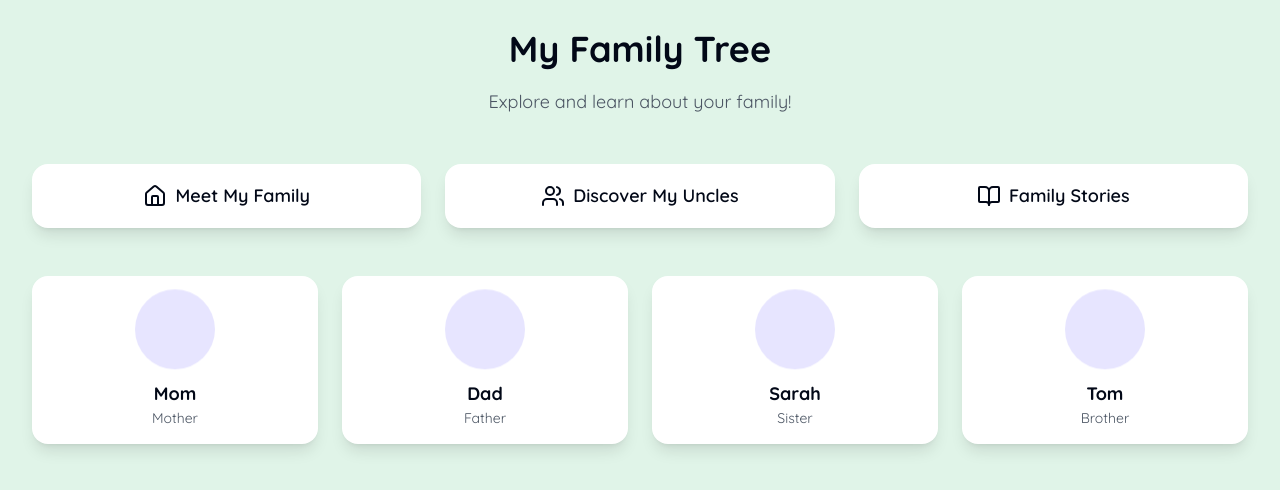
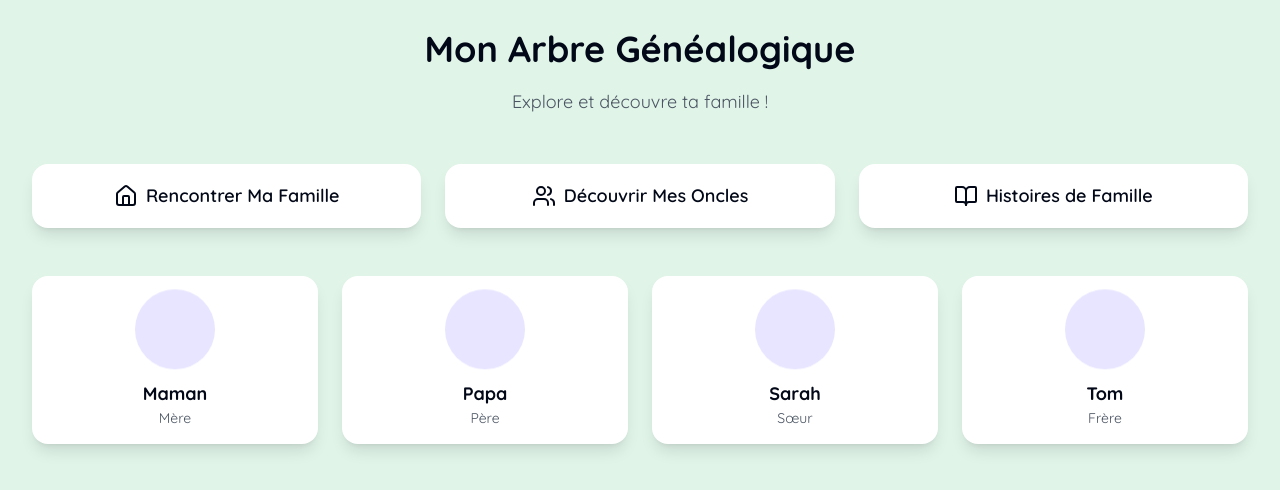
Before and after one commit to Raouane/arbre-famille, a React (Vite) app: page / in a window 1280 px wide. Shown: the top 490 px of the page. Built offline with nearby package versions, Linux system fonts and the light colour scheme.

Commit message:
Translate to French
Translate the application's text into French.

```diff
--- a/src/pages/Index.tsx
+++ b/src/pages/Index.tsx
@@ -19,31 +19,31 @@ const FamilyMemberCard = ({ name, relation }: { name: string; relation: string }
 );
 
 const Index = () => {
-  const [activeSection, setActiveSection] = useState("home");
+  const [activeSection, setActiveSection] = useState("accueil");
 
   return (
     <div className="min-h-screen p-8">
       <CustomCursor />
 
-      {/* Header */}
+      {/* En-tête */}
       <header className="mb-12 text-center">
-        <h1 className="text-4xl font-bold mb-4 animate-float">My Family Tree</h1>
-        <p className="text-lg text-gray-600">Explore and learn about your family!</p>
+        <h1 className="text-4xl font-bold mb-4 animate-float">Mon Arbre Généalogique</h1>
+        <p className="text-lg text-gray-600">Explore et découvre ta famille !</p>
       </header>
 
-      {/* Main Navigation */}
+      {/* Navigation Principale */}
       <div className="grid grid-cols-1 md:grid-cols-3 gap-6 mb-12">
-        <FamilyButton icon={Home} label="Meet My Family" />
-        <FamilyButton icon={Users} label="Discover My Uncles" />
-        <FamilyButton icon={BookOpen} label="Family Stories" />
+        <FamilyButton icon={Home} label="Rencontrer Ma Famille" />
+        <FamilyButton icon={Users} label="Découvrir Mes Oncles" />
+        <FamilyButton icon={BookOpen} label="Histoires de Famille" />
       </div>
 
-      {/* Family Members Grid */}
+      {/* Grille des Membres de la Famille */}
       <div className="grid grid-cols-2 md:grid-cols-4 gap-6">
-        <FamilyMemberCard name="Mom" relation="Mother" />
-        <FamilyMemberCard name="Dad" relation="Father" />
-        <FamilyMemberCard name="Sarah" relation="Sister" />
-        <FamilyMemberCard name="Tom" relation="Brother" />
+        <FamilyMemberCard name="Maman" relation="Mère" />
+        <FamilyMemberCard name="Papa" relation="Père" />
+        <FamilyMemberCard name="Sarah" relation="Sœur" />
+        <FamilyMemberCard name="Tom" relation="Frère" />
       </div>
     </div>
   );
```
